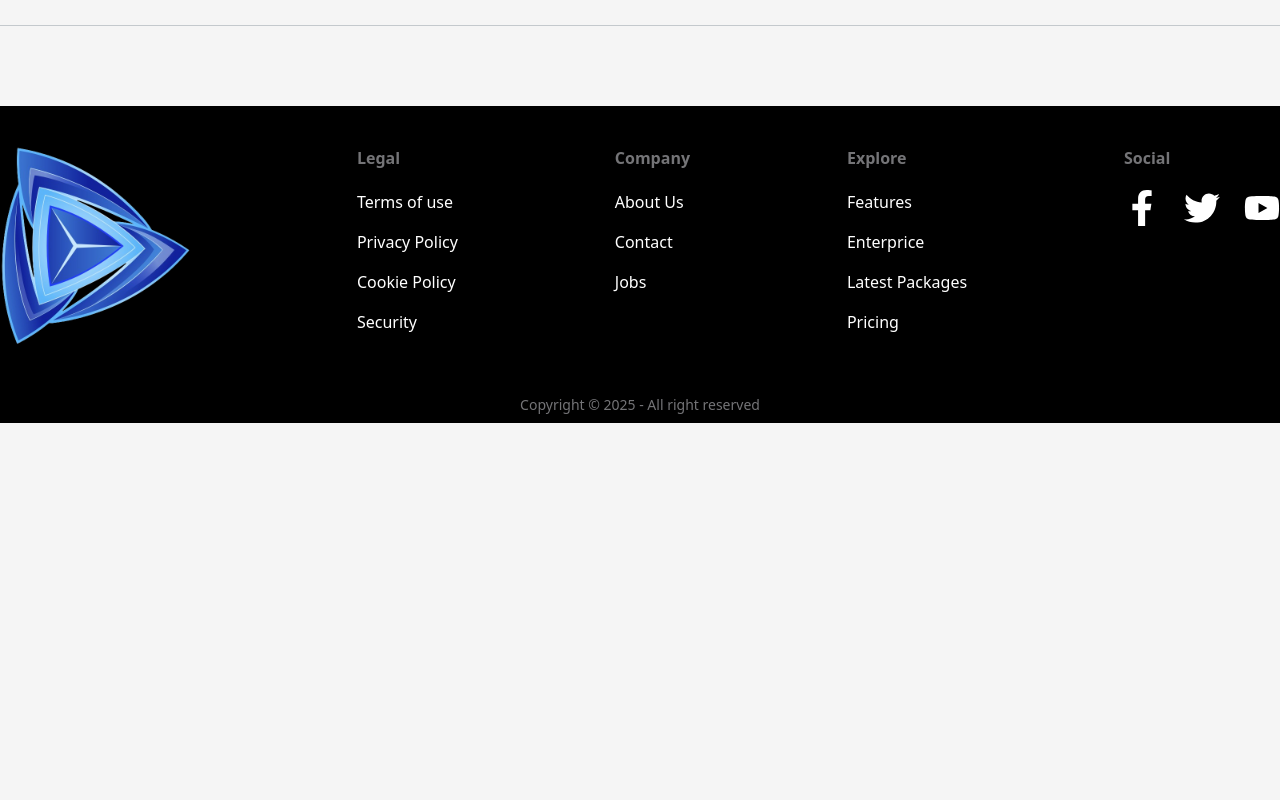
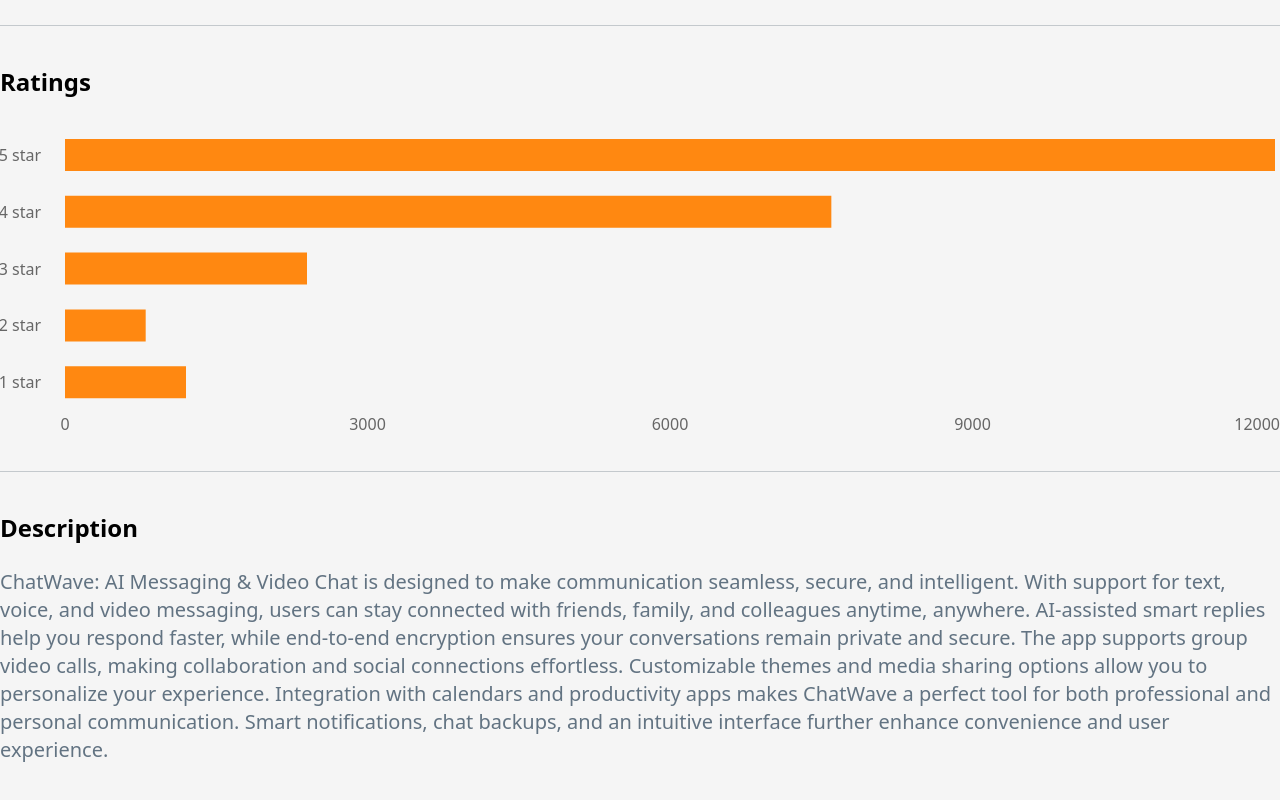
Before and after one commit to hafiz-al-asad-code/hero-apps, a React (Vite) app: page /appDetails/1 in a window 1280 px wide. Shown: the part 540-1340 px from the top of the page. Before the commit the page ends 963 px from the top, so only its background shows below. Built offline with nearby package versions, Linux system fonts and the light colour scheme.

Commit message:
added app review chart and app description of app details page

```diff
--- a/package.json
+++ b/package.json
@@ -16,6 +16,7 @@
     "react-dom": "^19.1.1",
     "react-icons": "^5.5.0",
     "react-router": "^7.9.3",
+    "recharts": "^3.2.1",
     "tailwindcss": "^4.1.14"
   },
   "devDependencies": {
--- /dev/null
+++ b/src/components/AppDescription/AppDescription.jsx
@@ -0,0 +1,12 @@
+import React from 'react';
+
+const AppDescription = ({ singleApp }) => {
+  return (
+    <div className='mb-20 border-t border-[#00193133] pt-10'>
+      <h2 className='text-2xl font-semibold mb-6'>Description</h2>
+      <p className='text-xl text-[#627382]'>{singleApp.description}</p>
+    </div>
+  );
+};
+
+export default AppDescription;
--- a/src/components/AppInformation/AppInformation.jsx
+++ b/src/components/AppInformation/AppInformation.jsx
@@ -3,14 +3,12 @@
 import ratingsImg from '../../assets/icon-ratings.png';
 import reviewImg from '../../assets/icon-review.png';
 
-const AppInformation = ({ appsData, id }) => {
-
-  const singleApp = appsData.find(app => app.id === Number(id));
+const AppInformation = ({ singleApp }) => {
 
   const { image, title, companyName, downloads, ratingAvg, reviews, size } = singleApp;
 
   return (
-    <div className='flex gap-10 border-b border-[#00193133] pb-10 my-20 max-w-[1440px] mx-auto'>
+    <div className='flex gap-10 border-b border-[#00193133] pb-10 mt-20 mb-10'>
       {/* img div */}
       <div>
         <img className='w-[350px] h-full' src={image} alt="" />
--- /dev/null
+++ b/src/components/AppReviewChart/AppReviewChart.jsx
@@ -0,0 +1,22 @@
+import React from 'react';
+import { Bar, ComposedChart, ResponsiveContainer, Tooltip, XAxis, YAxis } from 'recharts';
+
+const AppReviewChart = ({ singleApp }) => {
+  const { ratings } = singleApp;
+
+  return (
+    <div className='h-[360px] mb-[45px]'>
+      <h3 className='text-2xl font-semibold mb-6'>Ratings</h3>
+      <ResponsiveContainer width="100%" height="90%">
+        <ComposedChart layout='vertical' data={ratings}>
+          <XAxis type='number' axisLine={false} tickLine={false}></XAxis>
+          <YAxis type='category' dataKey="name" reversed axisLine={false} tickLine={false} dx={-16}></YAxis>
+          <Bar dataKey="count" barSize={32} fill='#ff8811'></Bar>
+          <Tooltip></Tooltip>
+        </ComposedChart>
+      </ResponsiveContainer>
+    </div>
+  );
+};
+
+export default AppReviewChart;
--- a/src/pages/AppDetails/AppDetails.jsx
+++ b/src/pages/AppDetails/AppDetails.jsx
@@ -1,15 +1,21 @@
 import React from 'react';
 import { useLoaderData, useParams } from 'react-router';
 import AppInformation from '../../components/AppInformation/AppInformation';
+import AppReviewChart from '../../components/AppReviewChart/AppReviewChart';
+import AppDescription from '../../components/AppDescription/AppDescription';
 
 const AppDetails = () => {
   const appsData = useLoaderData();
 
   const { id } = useParams();
 
+  const singleApp = appsData.find(app => app.id === Number(id));
+
   return (
-    <div>
-      <AppInformation appsData={appsData} id={id}></AppInformation>
+    <div className='max-w-[1440px] mx-auto'>
+      <AppInformation singleApp={singleApp}></AppInformation>
+      <AppReviewChart singleApp={singleApp}></AppReviewChart>
+      <AppDescription singleApp={singleApp}></AppDescription>
     </div>
   );
 };
```
Also changed, not shown: 1 other file (tests, documents, lock files or other folders).
